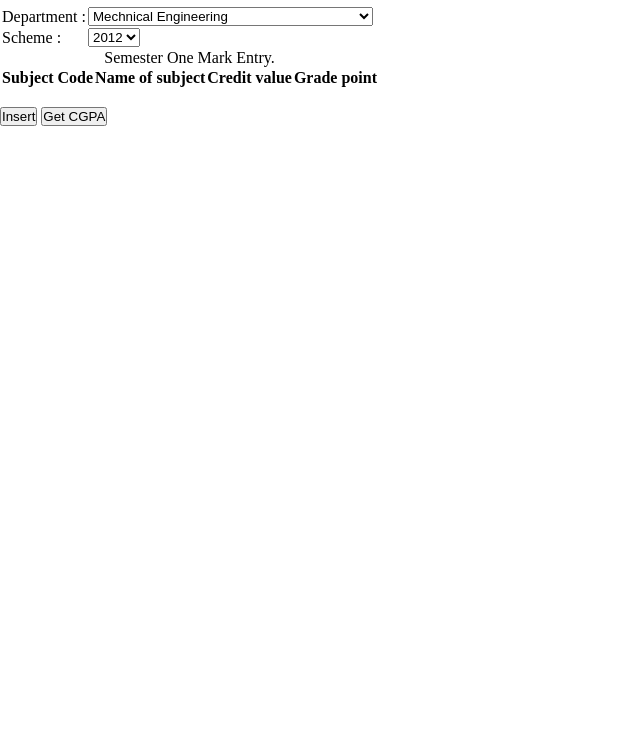
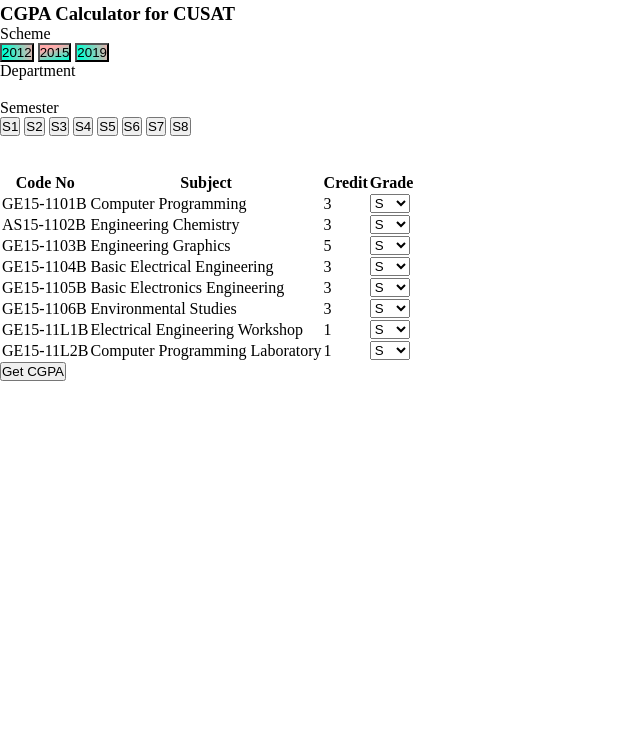
Before and after one commit to athul-cp/chacho-mash, a plain HTML site: page index.html in a window 1280 px wide. Shown: the part 52-800 px from the top of the page, without its empty margins (0-640 px from the left). Drawn offline with Linux system fonts and the light colour scheme.

Commit message:
Update index.html

```diff
--- a/index.html
+++ b/index.html
@@ -8,10 +8,67 @@
     <title>chacho-mash</title>
   </head>
   <body>
+    <div class="header">
         <div class="title">
           <h1>CUSAT MARK</h1>
           <br />
+            <h3>CGPA Calculator for CUSAT</h3>
         </div>
+    </div>
+        <div class="scheme" >
+            Scheme
+        </div>
+
+    <div class="row1">
+        <button class="button" value="2012"
+         style="background:linear-gradient(260.64deg, rgba(255, 0, 0, 0.33) -11.08%, #00FFD1 91.16%, rgba(0, 255, 210, 0.47) 185.24%);"
+         onclick="s2012()"
+         >2012</button>
+        <button class="button" value="2015" style="background: linear-gradient(163.58deg, rgba(255, 0, 0, 0.33) 26.56%, #00FFD1 100.61%, rgba(0, 255, 210, 0.47) 173.19%);"
+        onclick="s2015()">2015</button>
+        <button class="button" value="2019" style="background: linear-gradient(257.05deg, rgba(255, 0, 0, 0.33) -8.59%, #00FFD1 91.2%, rgba(0, 255, 210, 0.47) 106.95%);"
+        onclick="s2019()">2019</button>
+    </div>
+
+
+
+    <div class="department" id="department">
+        Department
+    </div>
+    <div class="row1">
+        <button class="button" id="me" value="me" style="background: linear-gradient(248.57deg, rgba(255, 0, 0, 0.33) 2.96%, #00FFD1 82.17%, rgba(0, 255, 210, 0.47) 200.04%);
+        visibility:hidden" onclick="dme()">Mechnical Engineering</button>
+        <button class="button" id="ce" value="ce" style="background: linear-gradient(243.33deg, rgba(255, 0, 0, 0.33) 21.94%, #00FFD1 90.85%, rgba(53, 255, 219, 0.786642) 110.03%, rgba(0, 255, 210, 0.47) 138.48%);
+        visibility:hidden" onclick="dce()">Civil Engineering</button>
+        <button class="button" id="eee" value="eee" style="background: linear-gradient(236.86deg, rgba(255, 0, 0, 0.33) -3.06%, #00FFD1 93.87%, rgba(0, 255, 210, 0.47) 140.81%);
+        visibility:hidden" onclick="deee()">Electrical & Electronics Engineering</button>
+        <button class="button" id="ece" value="ece" style="background: linear-gradient(236.86deg, rgba(255, 0, 0, 0.33) -3.06%, #00FFD1 93.87%, rgba(0, 255, 210, 0.47) 140.81%);
+        visibility:hidden" onclick="dec()">Electronics & Communication Engineering</button>
+        <button class="button" id="cse" value="cse" style="background: linear-gradient(243.33deg, rgba(255, 0, 0, 0.33) 21.94%, #00FFD1 90.85%, rgba(53, 255, 219, 0.786642) 110.03%, rgba(0, 255, 210, 0.47) 138.48%);
+        visibility:hidden" onclick="dcse()">Computer Science & Engineering</button>
+        <button class="button" id="it" value="it" style="background: linear-gradient(236.86deg, rgba(255, 0, 0, 0.33) -3.06%, #00FFD1 93.87%, rgba(0, 255, 210, 0.47) 140.81%);
+        visibility:hidden" onclick="dit()">Information & Technology</button>
+    </div>
+    <div class="semester" id="semester">
+        Semester
+    </div>
+    <div class="row1">
+        <button class="sbutton" id="1" value="1">S1</button>
+        <button class="sbutton" id="2" value="2">S2</button>
+        <button class="sbutton" id="3" value="3">S3</button>
+        <button class="sbutton" id="4" value="4">S4</button>
+        <button class="sbutton" id="5" value="5">S5</button>
+        <button class="sbutton" id="6" value="6">S6</button>
+        <button class="sbutton" id="7" value="7">S7</button>
+        <button class="sbutton" id="8" value="8">S8</button>
+    </div>
+
+
+
+
+
+
+    <!--
     <table>
       <th></th>
       <tr>
@@ -55,15 +112,17 @@
       </tr>
     </table>
     <br />
-    <button onClick="createRow(ec12015)">Insert</button>
+    <button onClick="createRow(ec12015)">Insert</button> -->
+    <br>
+    <br>
+    <div class="row1">
 
-    <!-- <br>
-    <table style="width:50%">
+        <table>
             <tr>
-            <th>Code No</th>
-            <th>Subject</th>
-            <th>Credit</th>
-            <th>Grade</th>
+                <th>Code No   </th>
+                <th>Subject  </th>
+                <th>  Credit  </th>
+                <th>  Grade  </th>
             </tr>
             <tr>
                 <td>GE15-1101B</td>
@@ -185,7 +244,7 @@
                     Workshop</td>
                 <td>1</td>
                 <td>
-                <select name="bec" id="bec">
+                    <select name="eel" id="eel">
                         <option value="10">S</option>
                         <option value="9.5">A+</option>
                         <option value="9">A</option>
@@ -205,7 +264,7 @@
                     Laboratory</td>
                 <td>1</td>
                 <td>
-                <select name="bec" id="bec">
+                    <select name="cpl" id="cpl">
                         <option value="10">S</option>
                         <option value="9.5">A+</option>
                         <option value="9">A</option>
@@ -219,8 +278,12 @@
                     </select>
                 </td>
             </tr>
-    </table> -->
-    <button value="CGPA">Get CGPA</button>
+        </table>
+    </div>
+
+    <button class="okbutton" value="CGPA">Get CGPA</button>
+    <br>
+    <br>
     <script src="script.js"></script>
   </body>
 </html>
```
Lines whose indentation alone changed are shown as unchanged.
